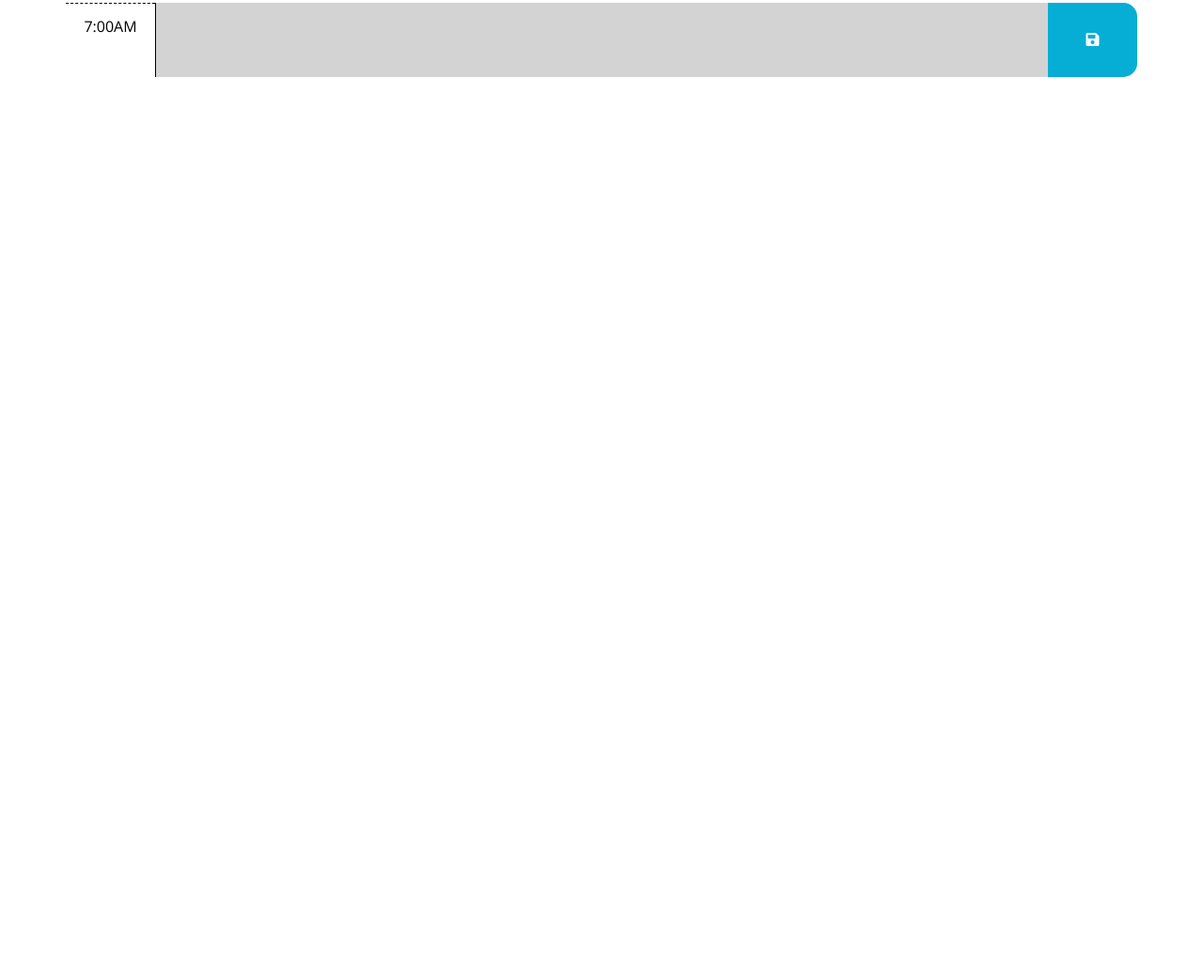
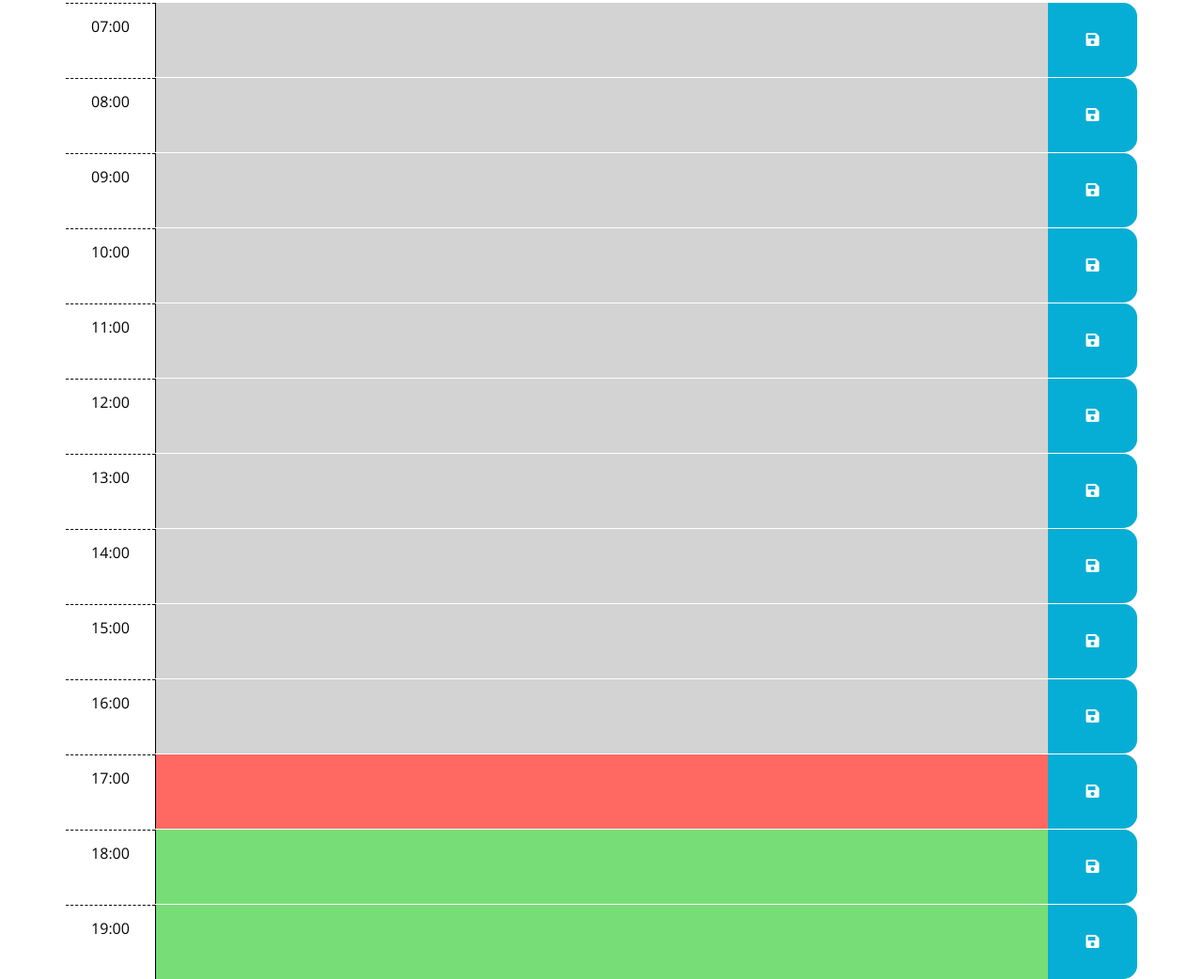
Before and after one commit to jsneath/Work-Day-Scheduler, a plain HTML site: page index.html in a window 1280 px wide. Shown: the part 301-1343 px from the top of the page at 94% size. Before the commit the page ends 800 px from the top, so only its background shows below. Drawn offline with nearby package versions, Linux system fonts and the light colour scheme.

Commit message:
List all times and shows correct color past, present, future

```diff
--- a/index.html
+++ b/index.html
@@ -40,8 +40,92 @@
     <div class="container">
       <br>
       <!-- Timeblocks go here -->
-      <div class="row time-block past">
-        <div class="hour col-2 col-md-1 py-3">7:00AM</div>
+      <div id="7am" class="row time-block past">
+        <div class="hour col-2 col-md-1 py-3">07:00</div>
+        <textarea class="col-8 col-md-10 description"></textarea>
+        <button class="saveBtn col-2 col-md-1">
+          <i class="fas fa-save"></i>
+        </button>
+      </div>
+      <div id="8am" class="row time-block past">
+        <div class="hour col-2 col-md-1 py-3">08:00</div>
+        <textarea class="col-8 col-md-10 description"></textarea>
+        <button class="saveBtn col-2 col-md-1">
+          <i class="fas fa-save"></i>
+        </button>
+      </div>
+      <div id="9am" class="row time-block past">
+        <div class="hour col-2 col-md-1 py-3">09:00</div>
+        <textarea class="col-8 col-md-10 description"></textarea>
+        <button class="saveBtn col-2 col-md-1">
+          <i class="fas fa-save"></i>
+        </button>
+      </div>
+      <div id="10am" class="row time-block past">
+        <div class="hour col-2 col-md-1 py-3">10:00</div>
+        <textarea class="col-8 col-md-10 description"></textarea>
+        <button class="saveBtn col-2 col-md-1">
+          <i class="fas fa-save"></i>
+        </button>
+      </div>
+      <div id="11am" class="row time-block past">
+        <div class="hour col-2 col-md-1 py-3">11:00</div>
+        <textarea class="col-8 col-md-10 description"></textarea>
+        <button class="saveBtn col-2 col-md-1">
+          <i class="fas fa-save"></i>
+        </button>
+      </div>
+      <div id="12pm" class="row time-block past">
+        <div class="hour col-2 col-md-1 py-3">12:00</div>
+        <textarea class="col-8 col-md-10 description"></textarea>
+        <button class="saveBtn col-2 col-md-1">
+          <i class="fas fa-save"></i>
+        </button>
+      </div>
+      <div id="13pm" class="row time-block past">
+        <div class="hour col-2 col-md-1 py-3">13:00</div>
+        <textarea class="col-8 col-md-10 description"></textarea>
+        <button class="saveBtn col-2 col-md-1">
+          <i class="fas fa-save"></i>
+        </button>
+      </div>
+      <div id="14pm" class="row time-block past">
+        <div class="hour col-2 col-md-1 py-3">14:00</div>
+        <textarea class="col-8 col-md-10 description"></textarea>
+        <button class="saveBtn col-2 col-md-1">
+          <i class="fas fa-save"></i>
+        </button>
+      </div>
+      <div id="15pm" class="row time-block past">
+        <div class="hour col-2 col-md-1 py-3">15:00</div>
+        <textarea class="col-8 col-md-10 description"></textarea>
+        <button class="saveBtn col-2 col-md-1">
+          <i class="fas fa-save"></i>
+        </button>
+      </div>
+      <div id="16pm" class="row time-block past">
+        <div class="hour col-2 col-md-1 py-3">16:00</div>
+        <textarea class="col-8 col-md-10 description"></textarea>
+        <button class="saveBtn col-2 col-md-1">
+          <i class="fas fa-save"></i>
+        </button>
+      </div>
+      <div id="17pm" class="row time-block past">
+        <div class="hour col-2 col-md-1 py-3">17:00</div>
+        <textarea class="col-8 col-md-10 description"></textarea>
+        <button class="saveBtn col-2 col-md-1">
+          <i class="fas fa-save"></i>
+        </button>
+      </div>
+      <div id="18pm" class="row time-block past">
+        <div class="hour col-2 col-md-1 py-3">18:00</div>
+        <textarea class="col-8 col-md-10 description"></textarea>
+        <button class="saveBtn col-2 col-md-1">
+          <i class="fas fa-save"></i>
+        </button>
+      </div>
+      <div id="19pm" class="row time-block past">
+        <div class="hour col-2 col-md-1 py-3">19:00</div>
         <textarea class="col-8 col-md-10 description"></textarea>
         <button class="saveBtn col-2 col-md-1">
           <i class="fas fa-save"></i>
--- a/script.js
+++ b/script.js
@@ -6,3 +6,30 @@ var todaysDate = dayjs().format("dddd, MMMM Do");
 
 
 $("#currentDay").text(todaysDate);
+
+
+// work out current time
+
+var now = dayjs()
+var currentHour = now.hour()
+
+// if time on schedule is > current time, make green
+
+// if time on schedule is < current time, malre grey
+// if time on shedule is = current time, make red
+document.querySelectorAll('.row.time-block').forEach(function(timeBlock) {
+    // Extract the time from the .hour div
+    var timeString = timeBlock.querySelector('.hour').textContent;
+    console.log("this is timestring" + timeString)
+    var blockHour = parseInt(timeString.split(':')[0], 10);
+    console.log("this is blockHour" + blockHour)
+
+    // Compare and apply classes
+    if (blockHour < currentHour) {
+        timeBlock.classList.add('past');
+    } else if (blockHour === currentHour) {
+        timeBlock.classList.add('present');
+    } else {
+        timeBlock.classList.add('future');
+    }
+});
```
